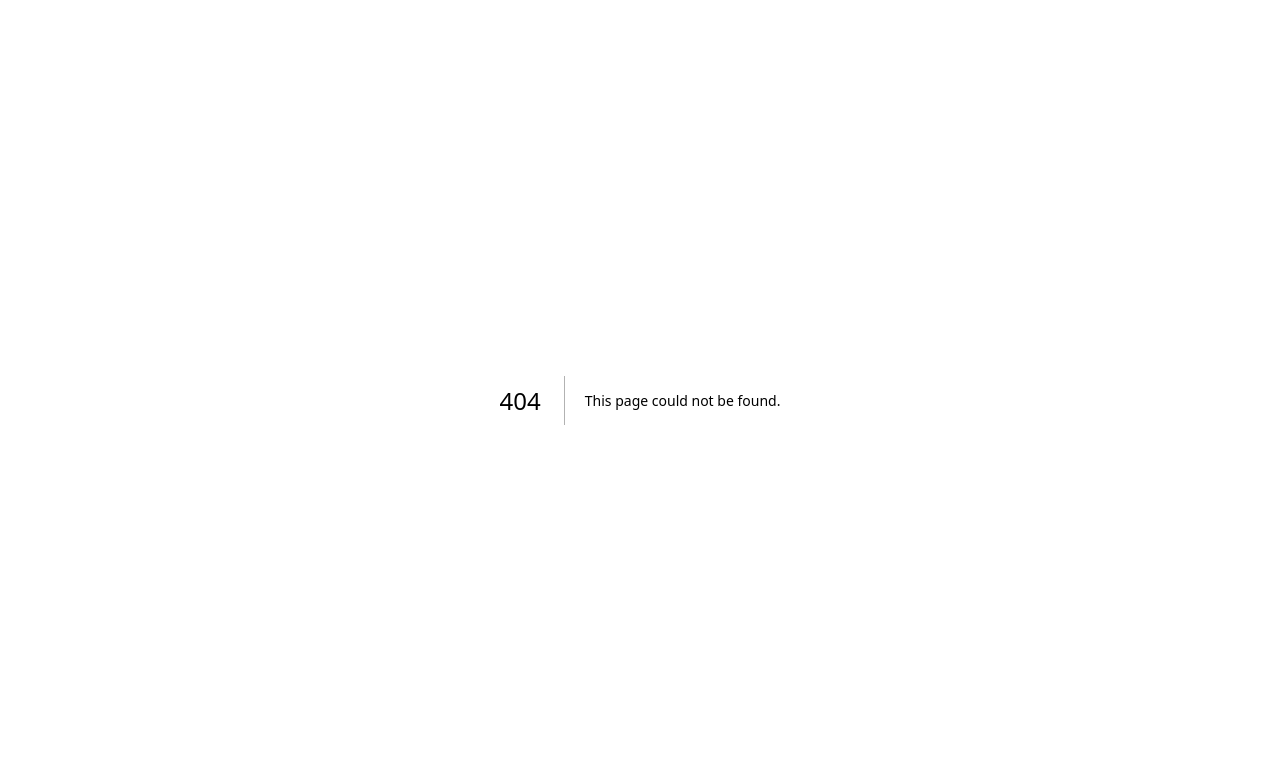
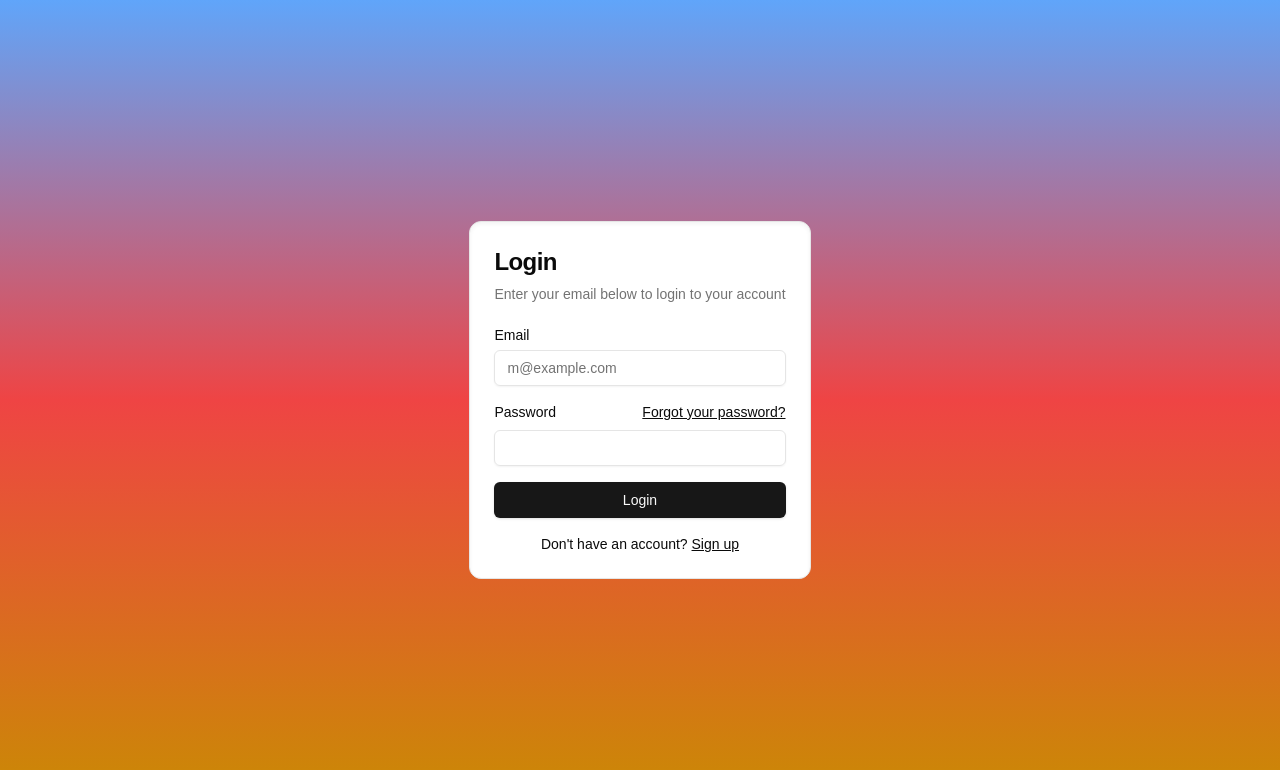
Before and after one commit to Elgius/theme_park, a Next.js app: page /login in a window 1280 px wide. Before the commit this address had no page. Shown: the top 770 px of the page. Built offline with nearby package versions, Linux system fonts and the light colour scheme.

Commit message:
version 3.0

```diff
--- /dev/null
+++ b/src/app/login/page.tsx
@@ -0,0 +1,9 @@
+import { LoginForm } from "@/components/login-form";
+
+export default function Page() {
+  return (
+    <div className="flex h-screen w-full items-center justify-center px-4 bg-gradient-to-b from-blue-400 via-red-500 to-yellow-600">
+      <LoginForm />
+    </div>
+  );
+}
--- a/src/app/main/page.tsx
+++ b/src/app/main/page.tsx
@@ -53,6 +53,11 @@ export default function Page() {
               <li>
                 <a href="#" className="text-gray-600 hover:text-gray-900">
                   Contact
+                </a>
+              </li>
+              <li>
+                <a href="/login" className="text-gray-600 hover:text-gray-900">
+                  Login
                 </a>
               </li>
             </ul>
--- a/src/app/page.tsx
+++ b/src/app/page.tsx
@@ -10,7 +10,7 @@ export default function Home() {
         <div>We in business</div>
         <div>
           <Link href="/main">
-            <Button>Version 2.0</Button>
+            <Button>Version 3.0</Button>
           </Link>
         </div>
       </main>
--- /dev/null
+++ b/src/components/login-form.tsx
@@ -0,0 +1,56 @@
+import Link from "next/link";
+
+import { Button } from "@/components/ui/button";
+import {
+  Card,
+  CardContent,
+  CardDescription,
+  CardHeader,
+  CardTitle,
+} from "@/components/ui/card";
+import { Input } from "@/components/ui/input";
+import { Label } from "@/components/ui/label";
+
+export function LoginForm() {
+  return (
+    <Card className="mx-auto max-w-sm shadow-inner hover:shadow-2xl">
+      <CardHeader>
+        <CardTitle className="text-2xl">Login</CardTitle>
+        <CardDescription>
+          Enter your email below to login to your account
+        </CardDescription>
+      </CardHeader>
+      <CardContent>
+        <div className="grid gap-4">
+          <div className="grid gap-2">
+            <Label htmlFor="email">Email</Label>
+            <Input
+              id="email"
+              type="email"
+              placeholder="m@example.com"
+              required
+            />
+          </div>
+          <div className="grid gap-2">
+            <div className="flex items-center">
+              <Label htmlFor="password">Password</Label>
+              <Link href="#" className="ml-auto inline-block text-sm underline">
+                Forgot your password?
+              </Link>
+            </div>
+            <Input id="password" type="password" required />
+          </div>
+          <Button type="submit" className="w-full">
+            Login
+          </Button>
+        </div>
+        <div className="mt-4 text-center text-sm">
+          Don&apos;t have an account?{" "}
+          <Link href="#" className="underline">
+            Sign up
+          </Link>
+        </div>
+      </CardContent>
+    </Card>
+  );
+}
--- a/src/components/ui/button.tsx
+++ b/src/components/ui/button.tsx
@@ -5,7 +5,7 @@ import { cva, type VariantProps } from "class-variance-authority"
 import { cn } from "@/lib/utils"
 
 const buttonVariants = cva(
-  "inline-flex items-center justify-center whitespace-nowrap rounded-md text-sm font-medium transition-colors focus-visible:outline-none focus-visible:ring-1 focus-visible:ring-ring disabled:pointer-events-none disabled:opacity-50",
+  "inline-flex items-center justify-center gap-2 whitespace-nowrap rounded-md text-sm font-medium transition-colors focus-visible:outline-none focus-visible:ring-1 focus-visible:ring-ring disabled:pointer-events-none disabled:opacity-50 [&_svg]:pointer-events-none [&_svg]:size-4 [&_svg]:shrink-0",
   {
     variants: {
       variant: {
--- a/src/components/ui/card.tsx
+++ b/src/components/ui/card.tsx
@@ -30,10 +30,10 @@ const CardHeader = React.forwardRef<
 CardHeader.displayName = "CardHeader"
 
 const CardTitle = React.forwardRef<
-  HTMLParagraphElement,
-  React.HTMLAttributes<HTMLHeadingElement>
+  HTMLDivElement,
+  React.HTMLAttributes<HTMLDivElement>
 >(({ className, ...props }, ref) => (
-  <h3
+  <div
     ref={ref}
     className={cn("font-semibold leading-none tracking-tight", className)}
     {...props}
@@ -42,10 +42,10 @@ const CardTitle = React.forwardRef<
 CardTitle.displayName = "CardTitle"
 
 const CardDescription = React.forwardRef<
-  HTMLParagraphElement,
-  React.HTMLAttributes<HTMLParagraphElement>
+  HTMLDivElement,
+  React.HTMLAttributes<HTMLDivElement>
 >(({ className, ...props }, ref) => (
-  <p
+  <div
     ref={ref}
     className={cn("text-sm text-muted-foreground", className)}
     {...props}
--- a/src/components/ui/input.tsx
+++ b/src/components/ui/input.tsx
@@ -1,26 +1,22 @@
-import * as React from "react";
+import * as React from "react"
 
-import { cn } from "@/lib/utils";
+import { cn } from "@/lib/utils"
 
-// eslint-disable-next-line @typescript-eslint/no-empty-object-type
-export interface InputProps
-  extends React.InputHTMLAttributes<HTMLInputElement> {}
-
-const Input = React.forwardRef<HTMLInputElement, InputProps>(
+const Input = React.forwardRef<HTMLInputElement, React.ComponentProps<"input">>(
   ({ className, type, ...props }, ref) => {
     return (
       <input
         type={type}
         className={cn(
-          "flex h-9 w-full rounded-md border border-input bg-transparent px-3 py-1 text-sm shadow-sm transition-colors file:border-0 file:bg-transparent file:text-sm file:font-medium file:text-foreground placeholder:text-muted-foreground focus-visible:outline-none focus-visible:ring-1 focus-visible:ring-ring disabled:cursor-not-allowed disabled:opacity-50",
+          "flex h-9 w-full rounded-md border border-input bg-transparent px-3 py-1 text-base shadow-sm transition-colors file:border-0 file:bg-transparent file:text-sm file:font-medium file:text-foreground placeholder:text-muted-foreground focus-visible:outline-none focus-visible:ring-1 focus-visible:ring-ring disabled:cursor-not-allowed disabled:opacity-50 md:text-sm",
           className
         )}
         ref={ref}
         {...props}
       />
-    );
+    )
   }
-);
-Input.displayName = "Input";
+)
+Input.displayName = "Input"
 
-export { Input };
+export { Input }
```
